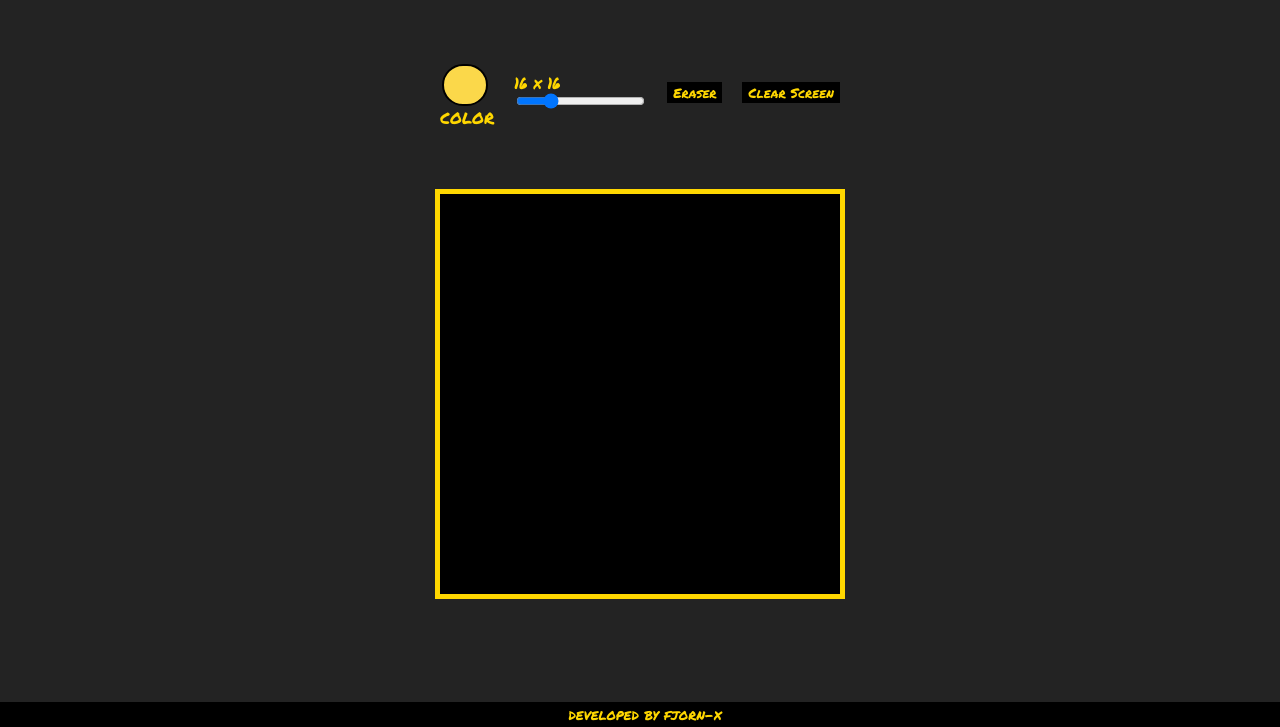
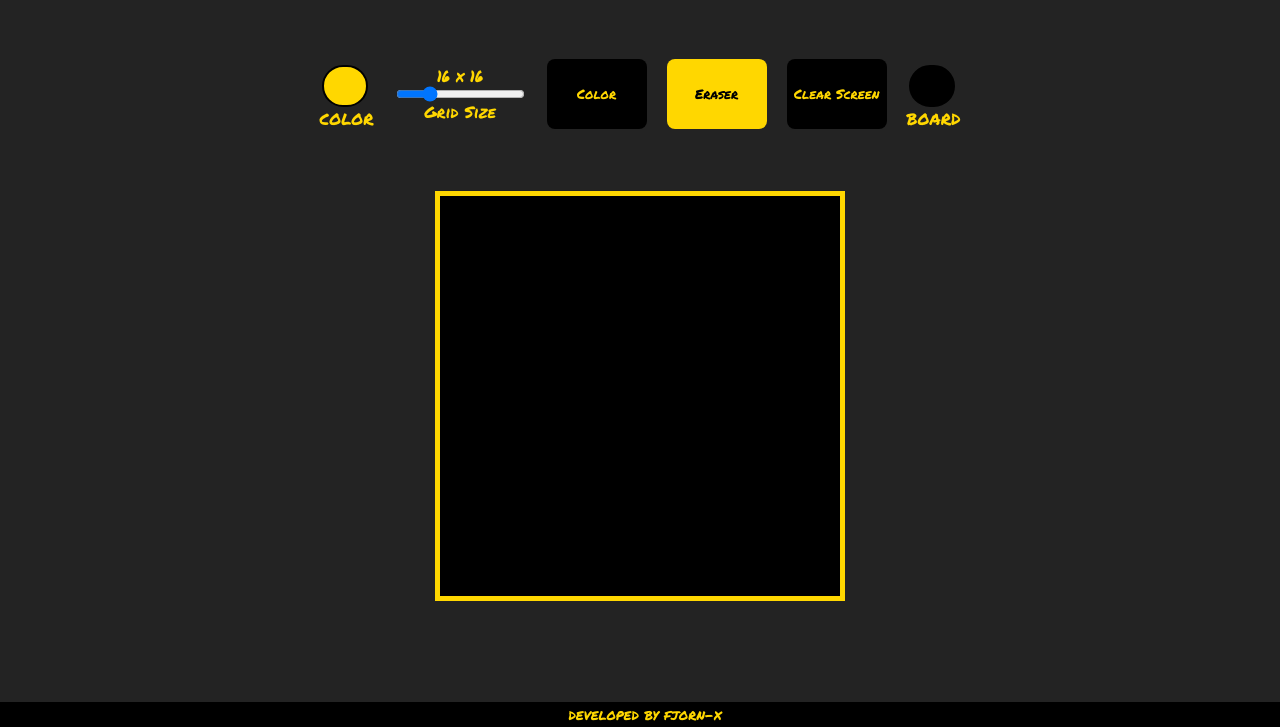
Before and after one commit to fjorn-x/Etch-a-Sketch, a plain HTML site: page index.html in a window 1280 px wide. Both pictures are taken after a click on the button "Eraser". Shown: the part 73-800 px from the top of the page. Drawn offline with Linux system fonts and the light colour scheme.

Commit message:
Design Completed Stable Version

```diff
--- a/index.html
+++ b/index.html
@@ -4,7 +4,7 @@
   <head>
     <meta charset="utf-8" />
     <meta http-equiv="X-UA-Compatible" content="IE=edge" />
-    <title>Sketch Boy</title>
+    <title>Grid Attack</title>
     <meta name="description" content="" />
     <meta name="viewport" content="width=device-width, initial-scale=1" />
     <link rel="stylesheet" href="reset.css" />
@@ -21,21 +21,29 @@
 
     <div class="grid-settings">
       <div class="color-picker">
-        <input class="color-pick" type="color" value="#fbd84a" />
+        <input class="color-pick" type="color" value="#FFD700" />
         <div class="color-Indicator">COLOR</div>
       </div>
       <div class="size-picker">
         <div class="size-indicator"></div>
         <input class="size-slider" type="range" value="16" min="1" max="64" />
+        <div>Grid Size</div>
       </div>
-
+      <div class="color-mode">
+        <button type="button" class="color-option selected">Color</button>
+      </div>
       <div class="eraser-container">
         <button type="button" class="eraser">Eraser</button>
       </div>
       <div class="clear-screen">
         <button type="button" class="clear">Clear Screen</button>
       </div>
+      <div class="board-picker">
+        <input class="board-pick color-pick" type="color" value="#000000" />
+        <div class="color-Indicator">BOARD</div>
+      </div>
     </div>
+
     <div class="board-container">
       <div class="board"></div>
     </div>
--- a/script.js
+++ b/script.js
@@ -1,4 +1,6 @@
 const DEFAULT_COLOR = "gold";
+const DEFAULT_MODE = "color";
+const DEFAULT_BOARD = "black";
 
 const board = document.querySelector(".board");
 const setSize = document.querySelector(".set-size");
@@ -7,10 +9,18 @@ const sizeIndicator = document.querySelector(".size-indicator");
 const colorPicker = document.querySelector(".color-pick");
 const clearScreen = document.querySelector(".clear");
 const eraser = document.querySelector(".eraser");
+const colorOption = document.querySelector(".color-option");
+const boardColor = document.querySelector(".board-pick");
 
+let colorMode = DEFAULT_MODE;
 let color = DEFAULT_COLOR;
 let gridSize = sizeSlider.value;
 let isDragging = false;
+board.style.backgroundColor = DEFAULT_BOARD;
+
+boardColor.addEventListener("input", () => {
+  board.style.backgroundColor = boardColor.value;
+});
 
 sketchPad(gridSize);
 
@@ -23,20 +33,25 @@ function sketchPad(gridSize) {
     const grid = document.createElement("div");
     grid.classList.add("grid-item");
     board.appendChild(grid);
-    grid.addEventListener("mousedown", (e) => {
+  }
+  const gridElements = document.querySelectorAll(".grid-item");
+  gridElements.forEach((square) => {
+    square.addEventListener("mousedown", (e) => {
       isDragging = true;
     });
-    grid.addEventListener("mousemove", (e) => {
+  });
+  gridElements.forEach((square) => {
+    square.addEventListener("mousemove", (e) => {
       if (isDragging === true) {
-        colorChanger(grid);
+        colorChanger(square);
       }
     });
-    window.addEventListener("mouseup", (e) => {
-      if (isDragging === true) {
-        isDragging = false;
-      }
-    });
-  }
+  });
+  window.addEventListener("mouseup", (e) => {
+    if (isDragging === true) {
+      isDragging = false;
+    }
+  });
 }
 
 function newSketch() {
@@ -49,18 +64,38 @@ function newSketch() {
 function colorChanger(grid) {
   grid.style.setProperty("--color", `${color}`);
 }
-
+colorPicker.addEventListener("input", () => {
+  color = colorPicker.value;
+});
 sizeSlider.addEventListener("input", () => {
   newSketch();
 });
-colorPicker.addEventListener("input", () => {
+colorOption.addEventListener("click", () => {
+  colorMode = "color";
   color = colorPicker.value;
+  buttonSelected();
 });
 eraser.addEventListener("click", () => {
-  color = "black";
+  colorMode = "eraser";
+  color = boardColor.value;
+  buttonSelected();
 });
 
 clearScreen.addEventListener("click", () => {
+  boardColor.value = DEFAULT_BOARD;
+  board.style.backgroundColor = DEFAULT_BOARD;
+
   color = DEFAULT_COLOR;
+  colorMode = DEFAULT_COLOR;
+  buttonSelected();
   newSketch();
 });
+function buttonSelected() {
+  if (colorMode === "eraser") {
+    colorOption.classList.remove("selected");
+    eraser.classList.add("selected");
+  } else {
+    colorOption.classList.add("selected");
+    eraser.classList.remove("selected");
+  }
+}
--- a/style.css
+++ b/style.css
@@ -25,7 +25,7 @@ body {
   align-items: center;
   background-color: rgb(35, 35, 35);
   gap: 20px;
-
+  flex-wrap: wrap;
   font-family: "Permanent Marker", cursive;
   color: gold;
 }
@@ -41,7 +41,6 @@ body {
   width: 400px;
   border: 5px solid gold;
   display: grid;
-  background-color: black;
 }
 
 .footer {
@@ -65,9 +64,23 @@ button {
   color: gold;
   background-color: black;
   border: none;
+  height: 70px;
+  border-radius: 8px;
+  width: 100px;
 }
 button:hover {
-  transform: scale(1.5);
+  transform: scale(1.2);
+}
+
+.selected {
+  background-color: gold;
+  color: black;
+}
+.size-picker {
+  text-align: center;
+}
+input[type="range"] {
+  background-color: black;
 }
 .color-pick {
   -webkit-appearance: none;
@@ -84,3 +97,5 @@ button:hover {
   border: 2px solid black;
   border-radius: 300px;
 }
+
+/* Slider Styling */
```
